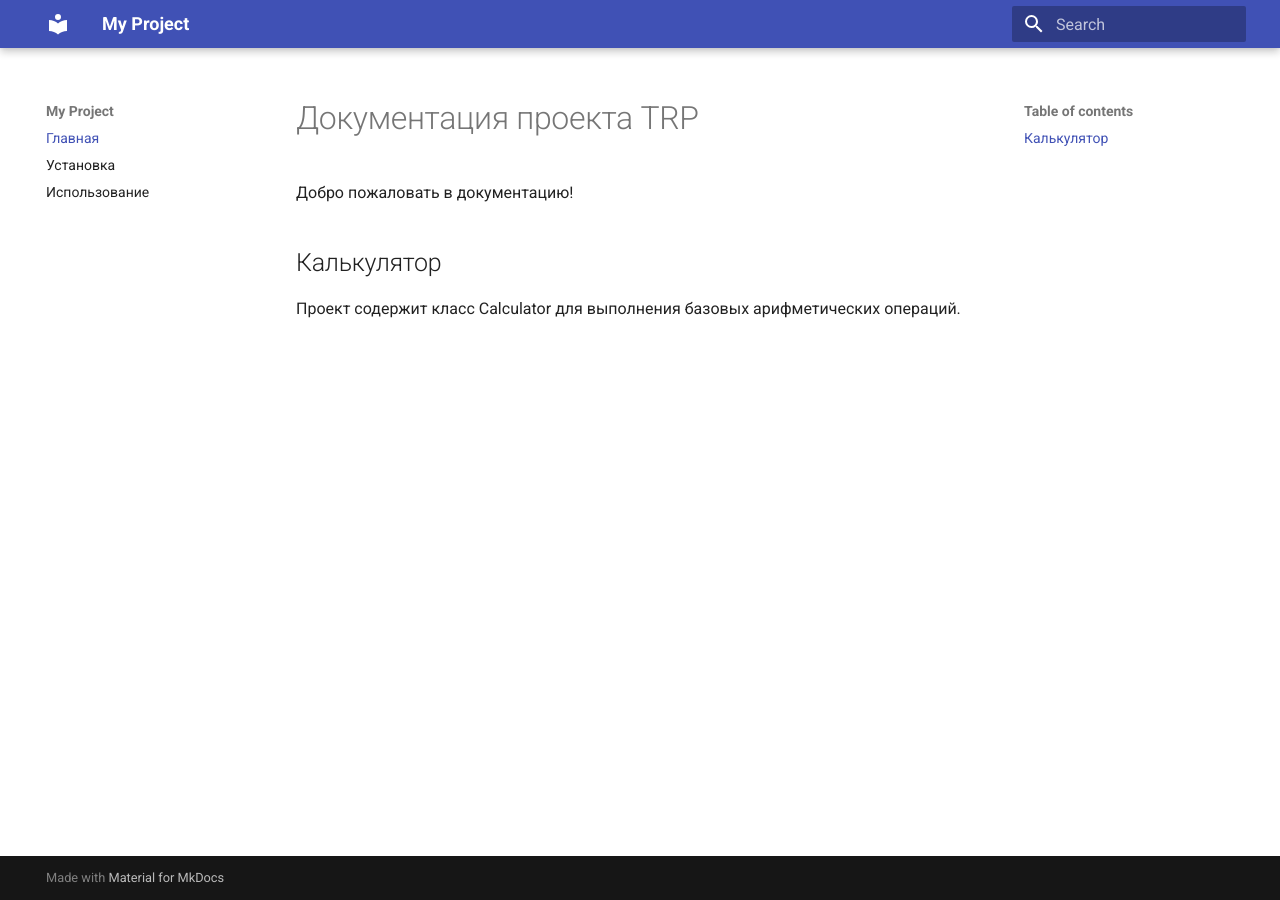
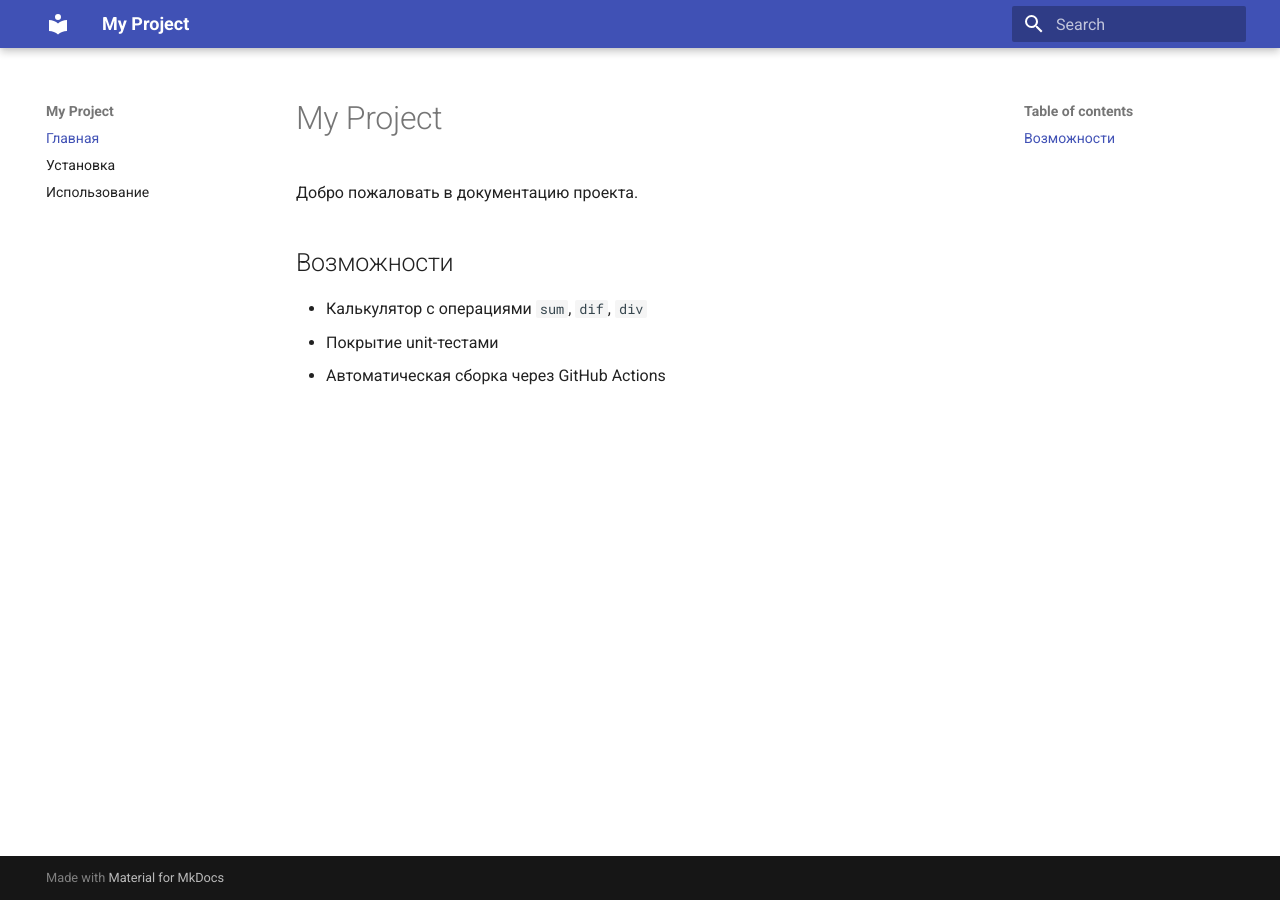
Before and after one commit to dansp5/TRP, an MkDocs documentation site: the page built from docs/index.md, in a window 1280 px wide. Built offline with MkDocs 1.6.1 and Material for MkDocs 9.7.7, drawn with Linux system fonts in a browser that asks for light colours.

Commit message:
Update index.md

```diff
--- a/docs/index.md
+++ b/docs/index.md
@@ -1,6 +1,9 @@
-# Документация проекта TRP
+# My Project
 
-Добро пожаловать в документацию!
+Добро пожаловать в документацию проекта.
 
-## Калькулятор
-Проект содержит класс Calculator для выполнения базовых арифметических операций.
+## Возможности
+
+- Калькулятор с операциями `sum`, `dif`, `div`
+- Покрытие unit-тестами
+- Автоматическая сборка через GitHub Actions
```
